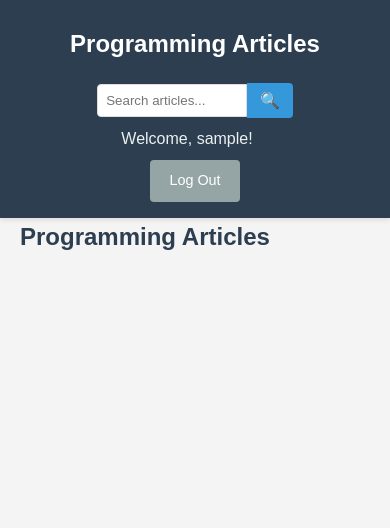
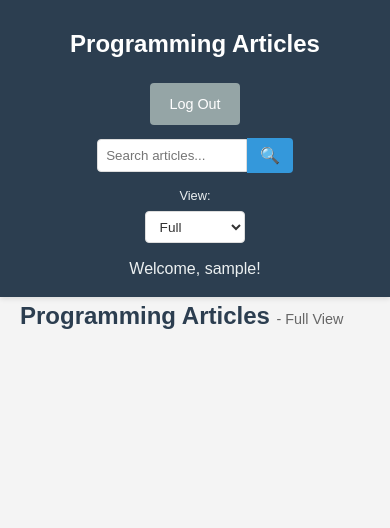
Before and after one commit to AlexDovgalenko/web_ui_target, a Flask app: page / in a window 390 px wide. Shown: the top 528 px of the page. Before the commit the page ends 250 px from the top, so only its background shows below. Run offline with Flask 3, Linux system fonts and the light colour scheme; the visitor is signed in with stand-in values (Sample User, id 1); data that the repository does not hold is empty; parts of the project's set-up code (start-up, migrations or seed data) failed here and were passed over.

Commit message:
Added ability to select compact view for articles

```diff
--- a/app.py
+++ b/app.py
@@ -3,12 +3,14 @@ import os
 import sys
 
 from flask import Flask, flash, redirect, render_template, request, session, url_for
+from werkzeug import Response
 from werkzeug.security import check_password_hash, generate_password_hash
 
 from models import create_default_user, create_sample_articles, get_db_connection, init_db
 
 app = Flask(__name__)
-app.secret_key = 'your-secret-key-change-this-in-production'
+app.secret_key = "your-secret-key-change-this-in-production"
+
 
 def cleanup_users():
     """Remove all users except the default test user on shutdown"""
@@ -18,99 +20,104 @@ def cleanup_users():
     conn.close()
     print("Cleaned up users except default test user")
 
+
 # Register cleanup function to run on app shutdown
 atexit.register(cleanup_users)
 
-@app.route('/')
+
+@app.route("/")
 def home():
-    search_query = request.args.get('search', '')
+    search_query = request.args.get("search", default="")
+    view_mode = request.args.get("view", default="full")  # Get view mode, default to 'full'
 
     conn = get_db_connection()
 
     if search_query:
         articles = conn.execute(
-            "SELECT * FROM articles WHERE title LIKE ? ORDER BY id",
-            (f'%{search_query}%',)
+            "SELECT * FROM articles WHERE title LIKE ? ORDER BY id", (f"%{search_query}%",)
         ).fetchall()
     else:
         articles = conn.execute("SELECT * FROM articles ORDER BY id").fetchall()
 
     conn.close()
 
-    is_logged_in = 'user_id' in session
+    is_logged_in = "user_id" in session
 
-    return render_template('home.html',
-                         articles=articles,
-                         is_logged_in=is_logged_in,
-                         search_query=search_query)
+    return render_template(
+        template_name_or_list="home.html",
+        articles=articles,
+        is_logged_in=is_logged_in,
+        search_query=search_query,
+        view_mode=view_mode,
+    )
 
-@app.route('/login', methods=['GET', 'POST'])
-def login():
-    if request.method == 'POST':
-        email = request.form['email']
-        password = request.form['password']
+
+@app.route("/login", methods=["GET", "POST"])
+def login() -> Response | str:
+    if request.method == "POST":
+        email = request.form["email"]
+        password = request.form["password"]
 
         conn = get_db_connection()
-        user = conn.execute(
-            "SELECT * FROM users WHERE email = ?", (email,)
-        ).fetchone()
+        user = conn.execute("SELECT * FROM users WHERE email = ?", (email,)).fetchone()
         conn.close()
 
-        if user and check_password_hash(user['password'], password):
-            session['user_id'] = user['id']
-            session['user_name'] = f"{user['first_name']} {user['last_name']}"
-            flash('Login successful!', 'success')
-            return redirect(url_for('home'))
+        if user and check_password_hash(pwhash=user["password"], password=password):
+            session["user_id"] = user["id"]
+            session["user_name"] = f"{user['first_name']} {user['last_name']}"
+            flash(message="Login successful!", category="success")
+            return redirect(location=url_for(endpoint="home"))
         else:
-            flash('Invalid email or password!', 'error')
+            flash(message="Invalid email or password!", category="error")
 
-    return render_template('login.html')
+    return render_template(template_name_or_list="login.html")
 
-@app.route('/signup', methods=['GET', 'POST'])
-def signup():
-    if request.method == 'POST':
-        first_name = request.form['first_name']
-        last_name = request.form['last_name']
-        email = request.form['email']
-        password = request.form['password']
+
+@app.route("/signup", methods=["GET", "POST"])
+def signup() -> Response | str:
+    if request.method == "POST":
+        first_name = request.form["first_name"]
+        last_name = request.form["last_name"]
+        email = request.form["email"]
+        password = request.form["password"]
 
         conn = get_db_connection()
 
         # Check if user already exists
-        existing_user = conn.execute(
-            "SELECT id FROM users WHERE email = ?", (email,)
-        ).fetchone()
+        existing_user = conn.execute("SELECT id FROM users WHERE email = ?", (email,)).fetchone()
 
         if existing_user:
-            flash('User with this email already exists!', 'error')
+            flash(message="User with this email already exists!", category="error")
         else:
             # Create new user
             hashed_password = generate_password_hash(password)
             conn.execute(
                 "INSERT INTO users (first_name, last_name, email, password) VALUES (?, ?, ?, ?)",
-                (first_name, last_name, email, hashed_password)
+                (first_name, last_name, email, hashed_password),
             )
             conn.commit()
-            flash('Registration successful! Please log in.', 'success')
+            flash(message="Registration successful! Please log in.", category="success")
             conn.close()
-            return redirect(url_for('login'))
+            return redirect(location=url_for(endpoint="login"))
 
         conn.close()
 
-    return render_template('signup.html')
+    return render_template(template_name_or_list="signup.html")
 
-@app.route('/logout')
-def logout():
+
+@app.route("/logout")
+def logout() -> Response:
     session.clear()
-    flash('You have been logged out.', 'info')
-    return redirect(url_for('login'))
+    flash(message="You have been logged out.", category="info")
+    return redirect(location=url_for(endpoint="login"))
 
-if __name__ == '__main__':
+
+if __name__ == "__main__":
     print("Starting Flask application...")
 
     # Check CSV file before initializing
-    csv_path = 'data/articles.csv'
-    if not os.path.exists(csv_path):
+    csv_path = "data/articles.csv"
+    if not os.path.exists(path=csv_path):
         print(f"ERROR: CSV file not found at {csv_path}")
         print("Please create the data directory and add articles.csv file.")
         sys.exit(1)
--- a/static/style.css
+++ b/static/style.css
@@ -317,3 +317,121 @@ main {
         grid-template-columns: 1fr;
     }
 }
+
+/* View Selector Dropdown */
+.view-selector {
+    display: flex;
+    align-items: center;
+    gap: 0.5rem;
+    margin-right: 1rem;
+}
+
+.view-selector label {
+    color: #ecf0f1;
+    font-size: 0.9rem;
+    white-space: nowrap;
+}
+
+.view-dropdown {
+    padding: 0.4rem 0.6rem;
+    border: 1px solid #ddd;
+    border-radius: 4px;
+    background-color: white;
+    color: #333;
+    font-size: 0.85rem;
+    cursor: pointer;
+    outline: none;
+    min-width: 80px;
+}
+
+.view-dropdown:focus {
+    border-color: #3498db;
+    box-shadow: 0 0 3px rgba(52, 152, 219, 0.3);
+}
+
+.view-dropdown:hover {
+    background-color: #f8f9fa;
+}
+
+/* View Indicator */
+.view-indicator {
+    font-size: 0.9rem;
+    color: #666;
+    font-weight: normal;
+}
+
+/* Compact View Styles */
+.articles-grid-compact {
+    grid-template-columns: repeat(auto-fit, minmax(250px, 1fr));
+}
+
+.article-card-compact {
+    padding: 1rem;
+    min-height: auto;
+    transition: transform 0.2s, box-shadow 0.2s, background-color 0.2s;
+}
+
+.article-card-compact:hover {
+    transform: translateY(-1px);
+    background-color: #f8f9fa;
+}
+
+.article-card-compact h3 {
+    margin-bottom: 0;
+    font-size: 1rem;
+    line-height: 1.4;
+}
+
+/* Responsive adjustments for dropdown */
+@media (max-width: 768px) {
+    header .container {
+        flex-direction: column;
+        gap: 1rem;
+    }
+
+    nav {
+        flex-direction: column;
+        gap: 0.8rem;
+        width: 100%;
+    }
+
+    .search-container {
+        order: 1;
+    }
+
+    .view-selector {
+        order: 2;
+        justify-content: center;
+        margin-right: 0;
+    }
+
+    .welcome {
+        order: 3;
+        text-align: center;
+        margin-right: 0;
+    }
+
+    .view-dropdown {
+        min-width: 100px;
+    }
+
+    .articles-grid-compact {
+        grid-template-columns: repeat(auto-fit, minmax(200px, 1fr));
+    }
+}
+
+@media (max-width: 480px) {
+    .view-selector {
+        flex-direction: column;
+        gap: 0.3rem;
+        text-align: center;
+    }
+
+    .view-selector label {
+        font-size: 0.8rem;
+    }
+
+    .articles-grid-compact {
+        grid-template-columns: 1fr;
+    }
+}
--- a/templates/base.html
+++ b/templates/base.html
@@ -19,6 +19,15 @@
                             <button type="submit" class="search-btn">🔍</button>
                         </form>
                     </div>
+
+                    <div class="view-selector">
+                        <label for="view-mode">View:</label>
+                        <select id="view-mode" class="view-dropdown" onchange="changeViewMode()">
+                            <option value="full" {% if request.args.get('view', 'full') == 'full' %}selected{% endif %}>Full</option>
+                            <option value="compact" {% if request.args.get('view', 'full') == 'compact' %}selected{% endif %}>Compact</option>
+                        </select>
+                    </div>
+
                     <span class="welcome">Welcome, {{ session.user_name }}!</span>
                     <a href="{{ url_for('logout') }}" class="btn btn-secondary">Log Out</a>
                 {% else %}
@@ -42,5 +51,18 @@
 
         {% block content %}{% endblock %}
     </main>
+
+    <script>
+        function changeViewMode() {
+            const viewMode = document.getElementById('view-mode').value;
+            const currentUrl = new URL(window.location);
+
+            // Update the view parameter
+            currentUrl.searchParams.set('view', viewMode);
+
+            // Reload the page with the new view mode
+            window.location.href = currentUrl.toString();
+        }
+    </script>
 </body>
 </html>
--- a/templates/home.html
+++ b/templates/home.html
@@ -3,23 +3,27 @@
 {% block content %}
 {% if is_logged_in %}
     <div class="articles-container">
+        {% set view_mode = request.args.get('view', 'full') %}
+
         {% if search_query %}
             <h2>Search Results for "{{ search_query }}"</h2>
             {% if articles %}
-                <p>Found {{ articles|length }} article(s)</p>
+                <p>Found {{ articles|length }} article(s) - <span class="view-indicator">{{ view_mode.title() }} view</span></p>
             {% else %}
                 <p>No articles found matching your search.</p>
             {% endif %}
         {% else %}
-            <h2>Programming Articles</h2>
+            <h2>Programming Articles <span class="view-indicator">- {{ view_mode.title() }} View</span></h2>
         {% endif %}
 
         {% if articles %}
-            <div class="articles-grid">
+            <div class="articles-grid {% if view_mode == 'compact' %}articles-grid-compact{% endif %}">
                 {% for article in articles %}
-                    <article class="article-card">
+                    <article class="article-card {% if view_mode == 'compact' %}article-card-compact{% endif %}">
                         <h3>{{ article.title }}</h3>
-                        <p>{{ article.content }}</p>
+                        {% if view_mode == 'full' %}
+                            <p class="article-content">{{ article.content }}</p>
+                        {% endif %}
                     </article>
                 {% endfor %}
             </div>
```
